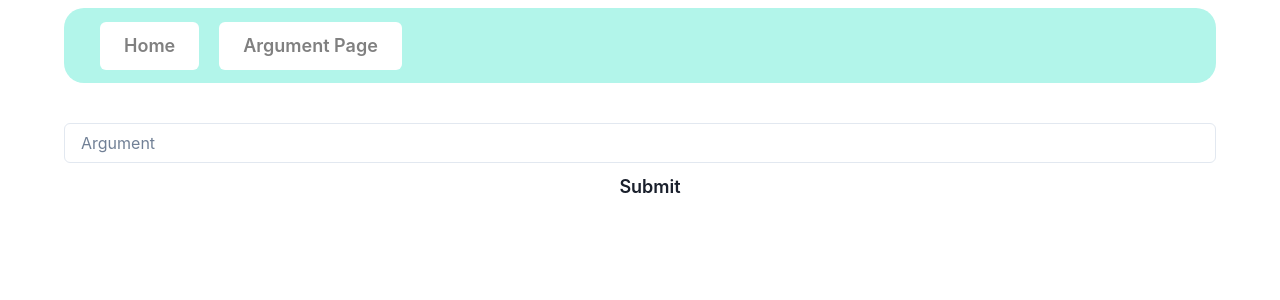
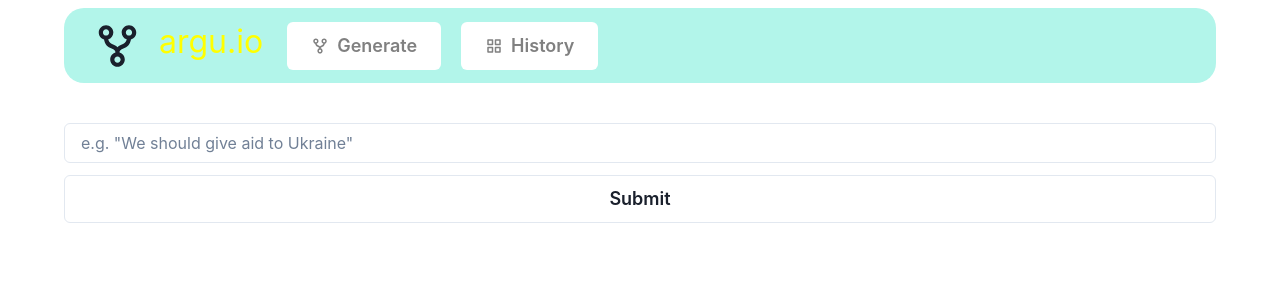
Before and after one commit to codysauermann/argu.io, a Next.js app in the folder arguio/: page / in a window 1280 px wide. Shown: the top 300 px of the page. Built offline with nearby package versions, Linux system fonts and the light colour scheme.

Commit message:
More mods

```diff
--- a/arguio/package.json
+++ b/arguio/package.json
@@ -16,7 +16,8 @@
     "framer-motion": "^7.5.1",
     "next": "12.3.1",
     "react": "18.2.0",
-    "react-dom": "18.2.0"
+    "react-dom": "18.2.0",
+    "react-icons": "^4.4.0"
   },
   "devDependencies": {
     "@types/node": "18.8.1",
--- a/arguio/src/components/Navbar/Navbar.tsx
+++ b/arguio/src/components/Navbar/Navbar.tsx
@@ -1,7 +1,8 @@
 
-import { Button, ButtonGroup, Flex } from '@chakra-ui/react'
+import { Box, Button, ButtonGroup, Flex, Icon } from '@chakra-ui/react'
 import router from 'next/router';
 import { useState } from 'react';
+import { BiGitRepoForked, BiGridAlt } from "react-icons/bi"
 type NavbarProps = {
 
 };
@@ -9,12 +10,17 @@ type NavbarProps = {
 const Navbar: React.FC<NavbarProps> = () => {
     return (
         <Flex bg="teal.100" margin="auto" width="90%" height="75" borderRadius="20px" mt={2} p={4} align="center">
-            <Button marginLeft="20px" bg="white" color="grey" variant='solid' size='lg' onClick={() => { router.push("/") }}>
-                Home
+           <Icon as={BiGitRepoForked} w="75px" h = "50px"/>
+
+           <Box   marginBottom={2} p={1} color="yellow" fontSize='2em' onClick={() => { router.push("/") }}>
+                argu.io
+            </Box>
+            <Button leftIcon={<BiGitRepoForked />} marginLeft="20px" bg="white" color="grey" variant='solid' size='lg' onClick={() => { router.push("/") }}>
+                Generate
             </Button>
 
-            <Button marginLeft="20px" bg="white" color="grey" variant='solid' size='lg' onClick={() => { router.push("/history") }}>
-            Argument Page
+            <Button leftIcon={<BiGridAlt />} marginLeft="20px" bg="white" color="grey" variant='solid' size='lg' onClick={() => { router.push("/history") }}>
+            History
             </Button>
 
         </Flex>
--- a/arguio/src/pages/index.tsx
+++ b/arguio/src/pages/index.tsx
@@ -20,8 +20,8 @@ const Home: NextPage = () => {
 
     <Flex flexDirection="column" width="90%" margin="auto" mt={10} >
       {!buttonClicked &&<>
-      <Input placeholder='Argument' value={inputVal} onChange={handleChange}/>
-        <Button marginLeft="20px" bg="black.500" variant='ghost' size='lg' onClick={()=>setButtonClicked(true)}>
+      <Input placeholder='e.g. "We should give aid to Ukraine"' value={inputVal} onChange={handleChange}/>
+        <Button marginTop={3} bg="black.500" variant='outline' size='lg' onClick={()=>setButtonClicked(true)}>
               Submit
         </Button>
         </>
```
Also changed, not shown: 2 other files (tests, documents, lock files or other folders).
